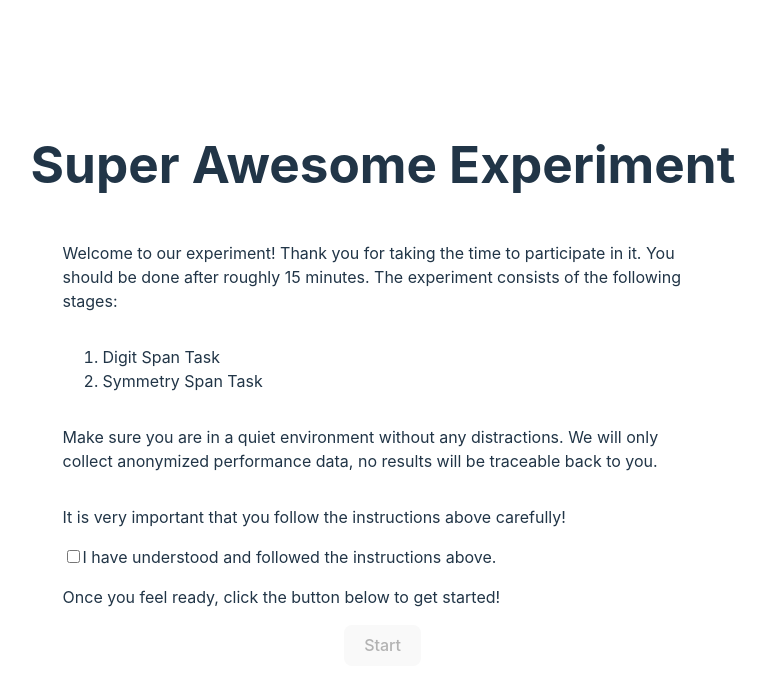
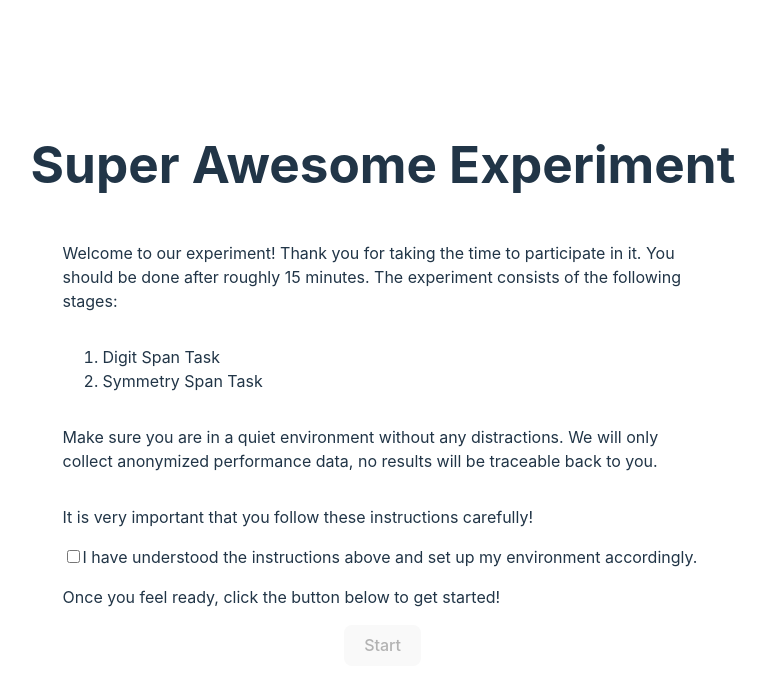
Before and after one commit to Sejmou/urm-pr-experiment, a React (Vite) app: page / in a window 1280 px wide. Shown: the top 690 px of the page, without its empty margins (257-1023 px from the left). Built offline with nearby package versions, Linux system fonts and the light colour scheme.

Commit message:
remove debug flag, change home page description

```diff
--- a/src/Home.tsx
+++ b/src/Home.tsx
@@ -67,10 +67,10 @@ function Home() {
           ''
         )}
         <p>
-          It is very important that you follow the instructions above carefully!
+          It is very important that you follow these instructions carefully!
         </p>
         <Checkbox
-          label="I have understood and followed the instructions above."
+          label="I have understood the instructions above and set up my environment accordingly."
           value={checked}
           onChange={handleChange}
         />
--- a/src/tasks/digit_span/index.js
+++ b/src/tasks/digit_span/index.js
@@ -30,7 +30,7 @@ const experiment = new Promise(resolve => {
   var minSetSize = 3; // starting digit length
   var stimuli_duration = 1000; // number of miliseconds to display each digit
   var recall_duration = null; // number of miliseconds to allow recall. If null, there is no time limit.
-  const debug = true; // set to true to skip demo procedure and show only two trials in test procedure (ignoring nTrials)
+  const debug = false; // set to true to skip demo procedure and show only two trials in test procedure (ignoring nTrials)
 
   //----------------------------------------------------------------------
 
--- a/src/tasks/symmetry_span/index.js
+++ b/src/tasks/symmetry_span/index.js
@@ -29,7 +29,7 @@ import { storeTaskResults, createConclusionMessageBlock } from '../utils';
 
 const experiment = new Promise(resolve => {
   //----- CUSTOMIZABLE VARIABLES -----------------------------------------
-  const debug = true; // only single test trial, skipping demos
+  const debug = false; // only single test trial, skipping demos
   let minSetSize = 3; // starting length of each trial (i.e., min number of letters in a trial)
   let maxSetSize = 5; // ending length of each trial (i.e., max number of letters in a trial)
   let repSet = 3; // number of times each set size should be repeated
```
